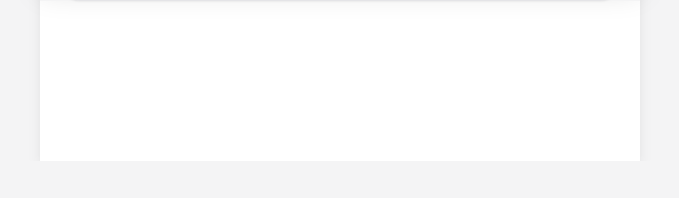
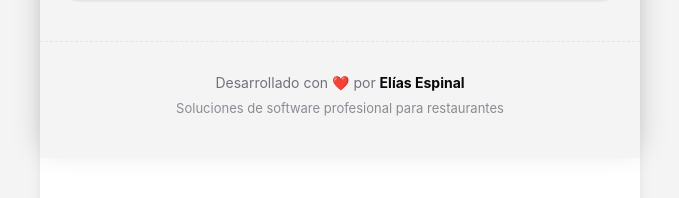
Before and after one commit to Elliyax77/plantilla-menu, a React (Vite) app: page / in a window 1280 px wide. Shown: the part 1937-2135 px from the top of the page, without its empty margins (300-979 px from the left). Before the commit the page ends 2098 px from the top, so only its background shows below. Built offline with nearby package versions, Linux system fonts and the light colour scheme.

Commit message:
Add professional footer signature

```diff
--- a/src/App.jsx
+++ b/src/App.jsx
@@ -104,6 +104,11 @@
             </section>
           ))}
         </main>
+
+        <footer className="app-footer">
+          <p>Desarrollado con ❤️ por <strong>Elías Espinal</strong></p>
+          <p className="footer-sub">Soluciones de software profesional para restaurantes</p>
+        </footer>
       </div>
 
       <Cart
--- a/src/index.css
+++ b/src/index.css
@@ -752,3 +752,23 @@
   from { opacity: 0; transform: translateY(-20px); }
   to { opacity: 1; transform: translateY(0); }
 }
+
+/* Footer Signature */
+.app-footer {
+  padding: 30px 20px 40px;
+  text-align: center;
+  color: var(--text-secondary);
+  font-size: 14px;
+  margin-top: 20px;
+  border-top: 1px dashed var(--border-color);
+}
+
+.app-footer strong {
+  color: var(--text-primary);
+}
+
+.app-footer .footer-sub {
+  font-size: 13px;
+  margin-top: 6px;
+  opacity: 0.8;
+}
```
